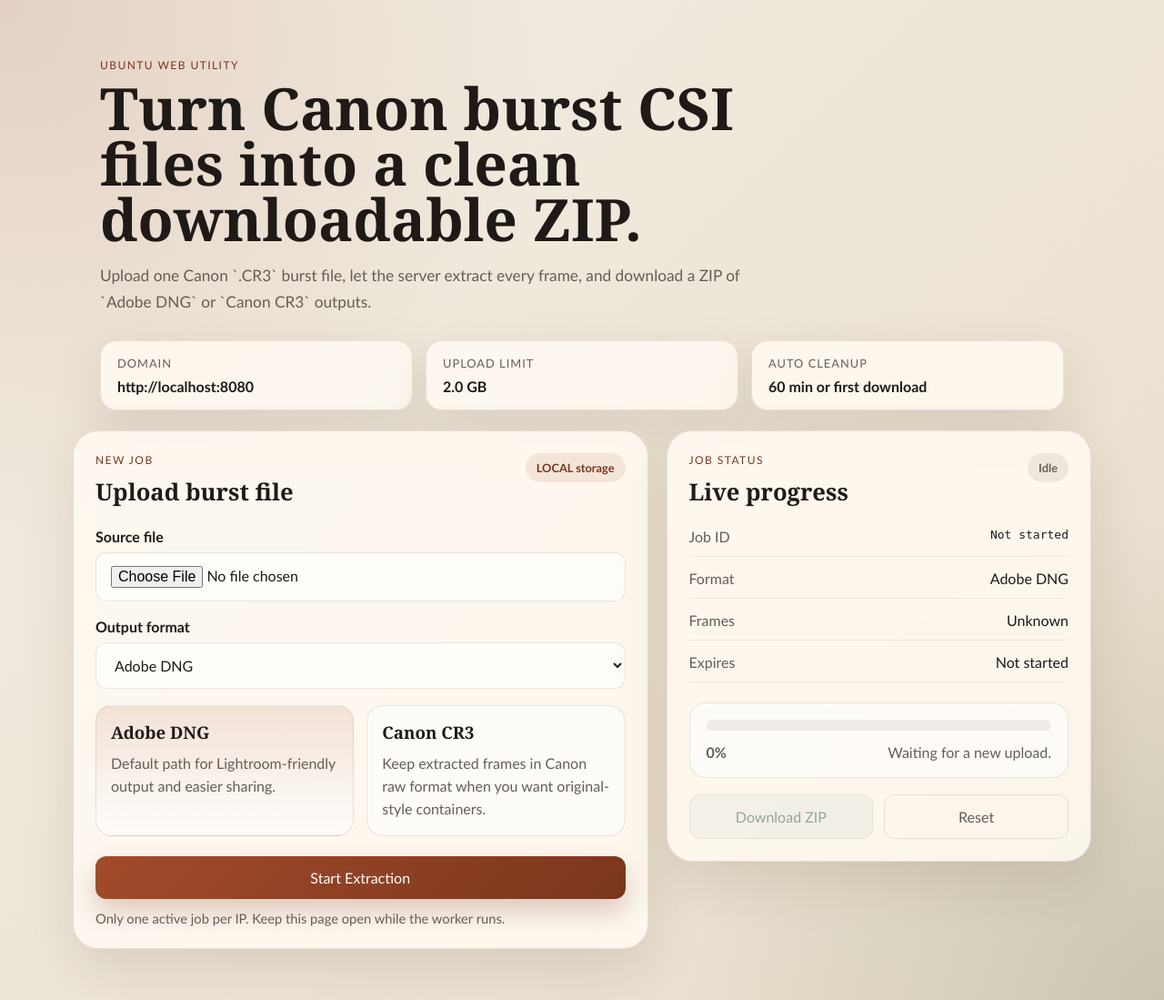
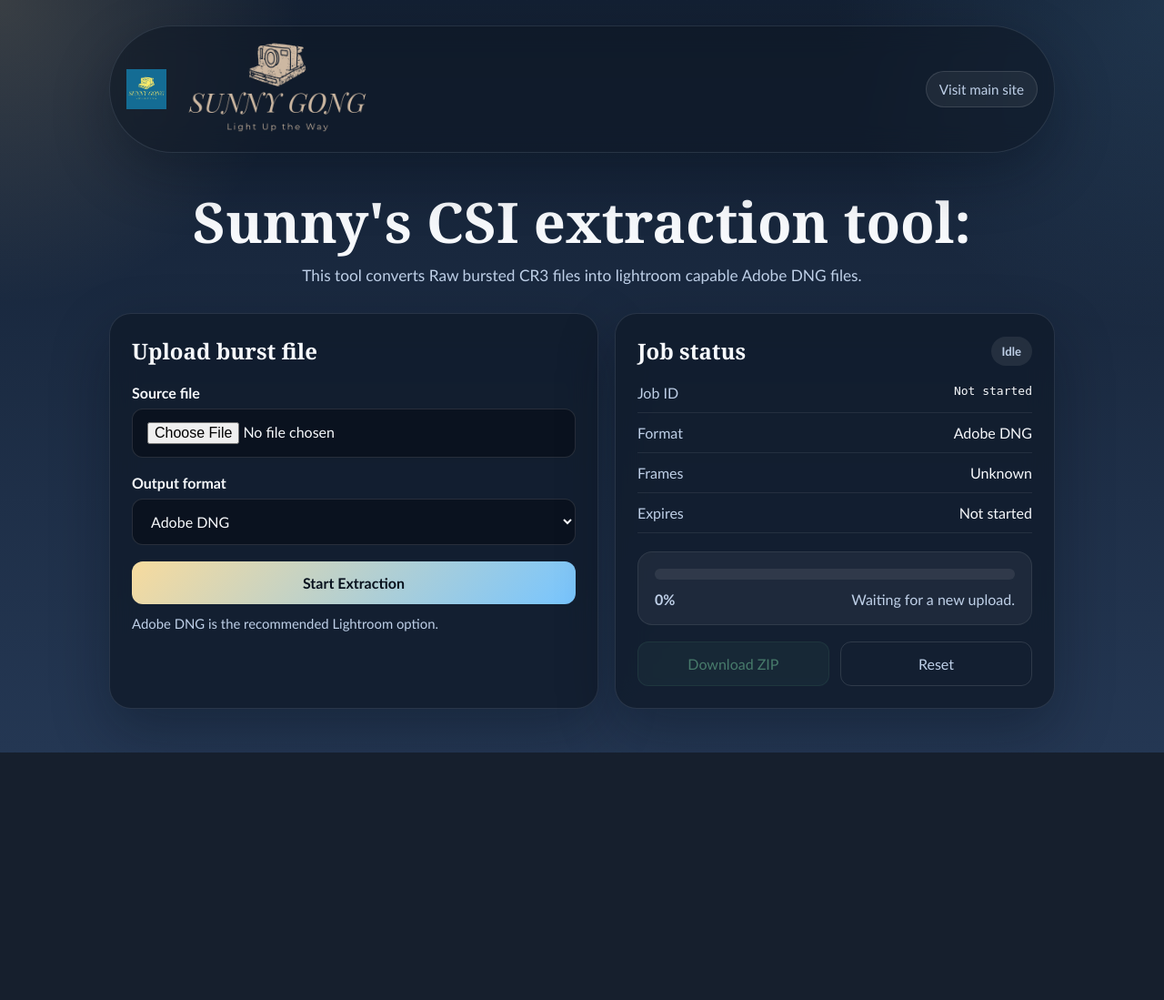
Before and after one commit to sunnygong4/CSI_Tool, a FastAPI app: page / in a window 1280 px wide. Shown: the whole page at 91% size. After the commit the page ends 827 px from the top, so only its background shows below. Run offline with FastAPI, Linux system fonts and the light colour scheme.

Commit message:
Simplify CSI web layout

```diff
--- a/csi_tool/web/static/style.css
+++ b/csi_tool/web/static/style.css
@@ -1,21 +1,19 @@
 :root {
-    --bg: #f3efe6;
-    --bg-accent: #e8dcc9;
-    --surface: rgba(255, 250, 242, 0.88);
-    --surface-strong: #fffdf8;
-    --ink: #1f1a17;
-    --ink-soft: #655d57;
-    --accent: #a24b2a;
-    --accent-dark: #7b361d;
-    --accent-pale: #e8bda9;
-    --border: rgba(73, 53, 38, 0.12);
-    --ok: #245b45;
-    --warn: #9d6114;
-    --error: #8b2f2c;
-    --shadow: 0 22px 60px rgba(78, 48, 27, 0.12);
-    --radius-xl: 28px;
-    --radius-lg: 18px;
-    --radius-md: 12px;
+    --bg-top: #132033;
+    --bg-bottom: #243753;
+    --surface: rgba(17, 27, 43, 0.82);
+    --surface-strong: rgba(11, 18, 30, 0.9);
+    --border: rgba(204, 218, 242, 0.12);
+    --text: #f7f9fc;
+    --muted: #bfd0e8;
+    --accent: #77c5ff;
+    --accent-strong: #5f8dff;
+    --success: #7bd6a4;
+    --error: #ff9f97;
+    --shadow: 0 24px 64px rgba(4, 10, 18, 0.32);
+    --radius-lg: 24px;
+    --radius-md: 16px;
+    --radius-sm: 12px;
 }
 
 * {
@@ -25,148 +23,125 @@
 body {
     margin: 0;
     min-height: 100vh;
-    font-family: "Aptos", "Trebuchet MS", "Segoe UI", sans-serif;
-    color: var(--ink);
+    font-family: "Trebuchet MS", "Segoe UI", sans-serif;
+    color: var(--text);
     background:
-        radial-gradient(circle at top left, rgba(162, 75, 42, 0.18), transparent 36%),
-        radial-gradient(circle at bottom right, rgba(85, 109, 78, 0.2), transparent 32%),
-        linear-gradient(135deg, var(--bg), var(--bg-accent));
+        radial-gradient(circle at top left, rgba(255, 221, 156, 0.16), transparent 22%),
+        radial-gradient(circle at top right, rgba(119, 197, 255, 0.12), transparent 24%),
+        linear-gradient(180deg, var(--bg-top), var(--bg-bottom));
+}
+
+a {
+    color: inherit;
+    text-decoration: none;
 }
 
 .page-shell {
-    width: min(1120px, calc(100vw - 32px));
+    width: min(1040px, calc(100vw - 32px));
     margin: 0 auto;
-    padding: 36px 0 56px;
+    padding: 28px 0 48px;
+}
+
+.site-topbar {
+    display: flex;
+    justify-content: space-between;
+    align-items: center;
+    gap: 16px;
+    padding: 14px 18px;
+    border: 1px solid var(--border);
+    border-radius: 999px;
+    background: rgba(14, 22, 35, 0.56);
+    backdrop-filter: blur(14px);
+    box-shadow: var(--shadow);
+}
+
+.brand-link {
+    display: inline-flex;
+    align-items: center;
+    gap: 12px;
+    min-width: 0;
+}
+
+.brand-mark {
+    width: 44px;
+    height: 44px;
+    object-fit: contain;
+    flex: 0 0 auto;
+}
+
+.brand-wordmark {
+    width: min(220px, 42vw);
+    height: auto;
+}
+
+.site-link {
+    padding: 10px 14px;
+    border-radius: 999px;
+    border: 1px solid rgba(255, 255, 255, 0.12);
+    background: rgba(255, 255, 255, 0.06);
+    color: var(--muted);
+    font-size: 0.95rem;
+    transition: background 160ms ease, transform 160ms ease, color 160ms ease;
+}
+
+.site-link:hover,
+.site-link:focus-visible {
+    color: var(--text);
+    background: rgba(119, 197, 255, 0.14);
+    transform: translateY(-1px);
 }
 
 .hero {
-    padding: 28px 30px 22px;
-}
-
-.eyebrow,
-.panel-kicker {
-    margin: 0 0 10px;
-    text-transform: uppercase;
-    letter-spacing: 0.12em;
-    font-size: 0.75rem;
-    color: var(--accent-dark);
+    padding: 44px 10px 28px;
+    text-align: center;
 }
 
 .hero h1 {
     margin: 0;
-    max-width: 820px;
-    font-family: "Aptos Display", "Georgia", serif;
-    font-size: clamp(2.4rem, 5vw, 4.4rem);
-    line-height: 0.95;
+    font-family: Georgia, "Times New Roman", serif;
+    font-size: clamp(2.2rem, 4.8vw, 4rem);
+    line-height: 1.02;
 }
 
 .hero-copy {
-    max-width: 760px;
-    margin: 18px 0 0;
+    margin: 14px auto 0;
+    max-width: 720px;
+    color: var(--muted);
     font-size: 1.08rem;
-    line-height: 1.65;
-    color: var(--ink-soft);
-}
-
-.hero-notes {
-    display: grid;
-    grid-template-columns: repeat(3, minmax(0, 1fr));
-    gap: 14px;
-    margin-top: 28px;
-}
-
-.hero-note,
-.panel {
-    backdrop-filter: blur(14px);
-    background: var(--surface);
-    border: 1px solid var(--border);
-    box-shadow: var(--shadow);
-}
-
-.hero-note {
-    border-radius: var(--radius-lg);
-    padding: 16px 18px;
-}
-
-.note-label {
-    display: block;
-    font-size: 0.8rem;
-    text-transform: uppercase;
-    letter-spacing: 0.08em;
-    color: var(--ink-soft);
-}
-
-.note-value {
-    display: block;
-    margin-top: 8px;
-    font-weight: 700;
+    line-height: 1.6;
 }
 
 .panel-grid {
     display: grid;
-    grid-template-columns: 1.15fr 0.85fr;
-    gap: 20px;
-    align-items: start;
+    grid-template-columns: minmax(0, 1fr) minmax(320px, 0.9fr);
+    gap: 18px;
 }
 
 .panel {
-    border-radius: var(--radius-xl);
     padding: 24px;
+    border-radius: var(--radius-lg);
+    border: 1px solid var(--border);
+    background: var(--surface);
+    backdrop-filter: blur(16px);
+    box-shadow: var(--shadow);
 }
 
 .panel-header {
     display: flex;
     justify-content: space-between;
-    gap: 16px;
-    align-items: flex-start;
-}
-
-.panel-header h2,
-.format-card h3 {
-    margin: 0;
-    font-family: "Aptos Display", "Georgia", serif;
+    align-items: center;
+    gap: 14px;
 }
 
 .panel-header h2 {
-    font-size: 1.6rem;
-}
-
-.storage-pill,
-.status-badge {
-    border-radius: 999px;
-    padding: 8px 12px;
-    font-size: 0.8rem;
-    font-weight: 700;
-}
-
-.storage-pill {
-    background: rgba(162, 75, 42, 0.1);
-    color: var(--accent-dark);
-}
-
-.status-badge {
-    background: rgba(73, 53, 38, 0.08);
-    color: var(--ink-soft);
-}
-
-.status-badge.running {
-    background: rgba(162, 75, 42, 0.14);
-    color: var(--accent-dark);
-}
-
-.status-badge.done {
-    background: rgba(36, 91, 69, 0.14);
-    color: var(--ok);
-}
-
-.status-badge.error {
-    background: rgba(139, 47, 44, 0.14);
-    color: var(--error);
+    margin: 0;
+    font-family: Georgia, "Times New Roman", serif;
+    font-size: 1.5rem;
 }
 
 .upload-form,
 .status-stack {
-    margin-top: 22px;
+    margin-top: 20px;
 }
 
 .field {
@@ -186,77 +161,53 @@ body {
 .secondary-button,
 .ghost-button {
     width: 100%;
-    border-radius: var(--radius-md);
     font: inherit;
+    border-radius: var(--radius-sm);
 }
 
 .field input,
 .field select {
-    border: 1px solid var(--border);
+    padding: 14px 16px;
+    border: 1px solid rgba(255, 255, 255, 0.12);
     background: var(--surface-strong);
-    padding: 14px 16px;
-    color: var(--ink);
+    color: var(--text);
 }
 
 .field input:focus,
 .field select:focus {
-    outline: 2px solid rgba(162, 75, 42, 0.22);
-    border-color: rgba(162, 75, 42, 0.45);
-}
-
-.format-callouts {
-    display: grid;
-    grid-template-columns: repeat(2, minmax(0, 1fr));
-    gap: 14px;
-    margin: 14px 0 6px;
-}
-
-.format-card {
-    border-radius: var(--radius-lg);
-    padding: 16px;
-    background: rgba(255, 255, 255, 0.55);
-    border: 1px solid var(--border);
-}
-
-.format-card p {
-    margin: 10px 0 0;
-    color: var(--ink-soft);
-    line-height: 1.55;
-}
-
-.format-card-primary {
-    background: linear-gradient(180deg, rgba(162, 75, 42, 0.12), rgba(255, 255, 255, 0.68));
+    outline: 2px solid rgba(119, 197, 255, 0.22);
+    border-color: rgba(119, 197, 255, 0.4);
 }
 
 .form-actions {
-    margin-top: 22px;
+    margin-top: 18px;
 }
 
 .primary-button,
 .secondary-button,
 .ghost-button {
+    padding: 14px 18px;
     cursor: pointer;
-    padding: 14px 18px;
-    transition: transform 160ms ease, box-shadow 160ms ease, background 160ms ease;
+    transition: transform 160ms ease, background 160ms ease, opacity 160ms ease;
 }
 
 .primary-button {
     border: 0;
-    color: white;
-    background: linear-gradient(135deg, var(--accent), var(--accent-dark));
-    box-shadow: 0 14px 28px rgba(123, 54, 29, 0.24);
+    color: #08111d;
+    font-weight: 700;
+    background: linear-gradient(135deg, #f7db9e, var(--accent));
 }
 
 .secondary-button {
-    border: 1px solid rgba(36, 91, 69, 0.16);
-    background: rgba(36, 91, 69, 0.08);
-    color: var(--ok);
+    border: 1px solid rgba(123, 214, 164, 0.16);
+    background: rgba(123, 214, 164, 0.1);
+    color: var(--success);
 }
 
 .ghost-button {
-    border: 1px solid var(--border);
+    border: 1px solid rgba(255, 255, 255, 0.12);
     background: transparent;
-    color: var(--ink-soft);
+    color: var(--muted);
 }
 
 .primary-button:hover,
@@ -268,56 +219,79 @@ body {
 .primary-button:disabled,
 .secondary-button:disabled,
 .ghost-button:disabled {
+    opacity: 0.5;
     cursor: not-allowed;
-    opacity: 0.5;
     transform: none;
-    box-shadow: none;
 }
 
 .form-hint {
     margin: 12px 0 0;
-    color: var(--ink-soft);
-    font-size: 0.92rem;
+    color: var(--muted);
+    font-size: 0.93rem;
+}
+
+.status-badge {
+    border-radius: 999px;
+    padding: 8px 12px;
+    font-size: 0.82rem;
+    font-weight: 700;
+    background: rgba(255, 255, 255, 0.08);
+    color: var(--muted);
+}
+
+.status-badge.running {
+    background: rgba(119, 197, 255, 0.14);
+    color: var(--accent);
+}
+
+.status-badge.done {
+    background: rgba(123, 214, 164, 0.14);
+    color: var(--success);
+}
+
+.status-badge.error {
+    background: rgba(255, 159, 151, 0.14);
+    color: var(--error);
 }
 
 .status-stack {
     display: grid;
-    gap: 14px;
+    gap: 12px;
 }
 
 .status-line {
     display: flex;
     justify-content: space-between;
-    gap: 14px;
+    gap: 16px;
     padding-bottom: 12px;
-    border-bottom: 1px solid rgba(73, 53, 38, 0.08);
+    border-bottom: 1px solid rgba(255, 255, 255, 0.08);
 }
 
 .status-label {
-    color: var(--ink-soft);
+    color: var(--muted);
 }
 
 .progress-shell {
-    margin-top: 22px;
+    margin-top: 20px;
     padding: 18px;
-    border-radius: var(--radius-lg);
-    background: rgba(255, 255, 255, 0.55);
-    border: 1px solid var(--border);
+    border-radius: var(--radius-md);
+    background: rgba(255, 255, 255, 0.05);
+    border: 1px solid rgba(255, 255, 255, 0.08);
 }
 
 .progress-bar {
     width: 100%;
     height: 12px;
+    overflow: hidden;
     border-radius: 999px;
-    overflow: hidden;
-    background: rgba(73, 53, 38, 0.08);
+    background: rgba(255, 255, 255, 0.08);
 }
 
 .progress-fill {
     width: 0%;
     height: 100%;
     border-radius: 999px;
-    background: linear-gradient(90deg, var(--accent), #d58a65);
+    background: linear-gradient(90deg, #f7db9e, var(--accent-strong));
     transition: width 200ms ease;
 }
 
@@ -325,16 +299,16 @@ body {
     display: flex;
     justify-content: space-between;
     gap: 16px;
-    margin-top: 14px;
-    color: var(--ink-soft);
+    margin-top: 12px;
+    color: var(--muted);
 }
 
 .error-box {
     margin-top: 16px;
     padding: 14px 16px;
-    border-radius: var(--radius-md);
-    border: 1px solid rgba(139, 47, 44, 0.18);
-    background: rgba(139, 47, 44, 0.08);
+    border-radius: var(--radius-sm);
+    border: 1px solid rgba(255, 159, 151, 0.22);
+    background: rgba(255, 159, 151, 0.08);
     color: var(--error);
 }
 
--- a/csi_tool/web/templates/index.html
+++ b/csi_tool/web/templates/index.html
@@ -8,37 +8,33 @@
 </head>
 <body>
     <main class="page-shell">
+        <header class="site-topbar">
+            <a class="brand-link" href="https://sunnygong.com" target="_blank" rel="noreferrer">
+                <img
+                    class="brand-mark"
+                    src="{{ request.url_for('static', path='sunny-logo.png') }}"
+                    alt="Sunny Gong logo"
+                >
+                <img
+                    class="brand-wordmark"
+                    src="{{ request.url_for('static', path='sunny-wordmark.png') }}"
+                    alt="Sunny Gong"
+                >
+            </a>
+            <a class="site-link" href="https://sunnygong.com" target="_blank" rel="noreferrer">Visit main site</a>
+        </header>
+
         <section class="hero">
-            <p class="eyebrow">Ubuntu Web Utility</p>
-            <h1>Turn Canon burst CSI files into a clean downloadable ZIP.</h1>
-            <p class="hero-copy">
-                Upload one Canon `.CR3` burst file, let the server extract every frame,
-                and download a ZIP of `Adobe DNG` or `Canon CR3` outputs.
-            </p>
-            <div class="hero-notes">
-                <div class="hero-note">
-                    <span class="note-label">Domain</span>
-                    <span class="note-value">{{ domain_name }}</span>
-                </div>
-                <div class="hero-note">
-                    <span class="note-label">Upload Limit</span>
-                    <span class="note-value">{{ max_upload_label }}</span>
-                </div>
-                <div class="hero-note">
-                    <span class="note-label">Auto Cleanup</span>
-                    <span class="note-value">{{ job_ttl_minutes }} min or first download</span>
-                </div>
-            </div>
+            <h1>Sunny's CSI extraction tool:</h1>
+            <p class="hero-copy">This tool converts Raw bursted CR3 files into lightroom capable Adobe DNG files.</p>
         </section>
 
         <section class="panel-grid">
             <section class="panel upload-panel">
                 <div class="panel-header">
                     <div>
-                        <p class="panel-kicker">New Job</p>
                         <h2>Upload burst file</h2>
                     </div>
-                    <span class="storage-pill">{{ storage_backend|upper }} storage</span>
                 </div>
 
                 <form id="upload-form" class="upload-form" data-max-upload-bytes="{{ max_upload_bytes }}">
@@ -55,20 +51,9 @@
                         </select>
                     </label>
 
-                    <div class="format-callouts">
-                        <article class="format-card format-card-primary">
-                            <h3>Adobe DNG</h3>
-                            <p>Default path for Lightroom-friendly output and easier sharing.</p>
-                        </article>
-                        <article class="format-card">
-                            <h3>Canon CR3</h3>
-                            <p>Keep extracted frames in Canon raw format when you want original-style containers.</p>
-                        </article>
-                    </div>
-
                     <div class="form-actions">
                         <button id="start-button" class="primary-button" type="submit">Start Extraction</button>
-                        <p id="form-hint" class="form-hint">Only one active job per IP. Keep this page open while the worker runs.</p>
+                        <p id="form-hint" class="form-hint">Adobe DNG is the recommended Lightroom option.</p>
                     </div>
                 </form>
             </section>
@@ -76,8 +61,7 @@
             <section class="panel status-panel">
                 <div class="panel-header">
                     <div>
-                        <p class="panel-kicker">Job Status</p>
-                        <h2>Live progress</h2>
+                        <h2>Job status</h2>
                     </div>
                     <span id="status-badge" class="status-badge idle">Idle</span>
                 </div>
```
Also changed, not shown: other parts of csi_tool/web/static/style.css (+19 -9 lines), csi_tool/web/static/sunny-logo.png (added), csi_tool/web/static/sunny-wordmark.png (added).
